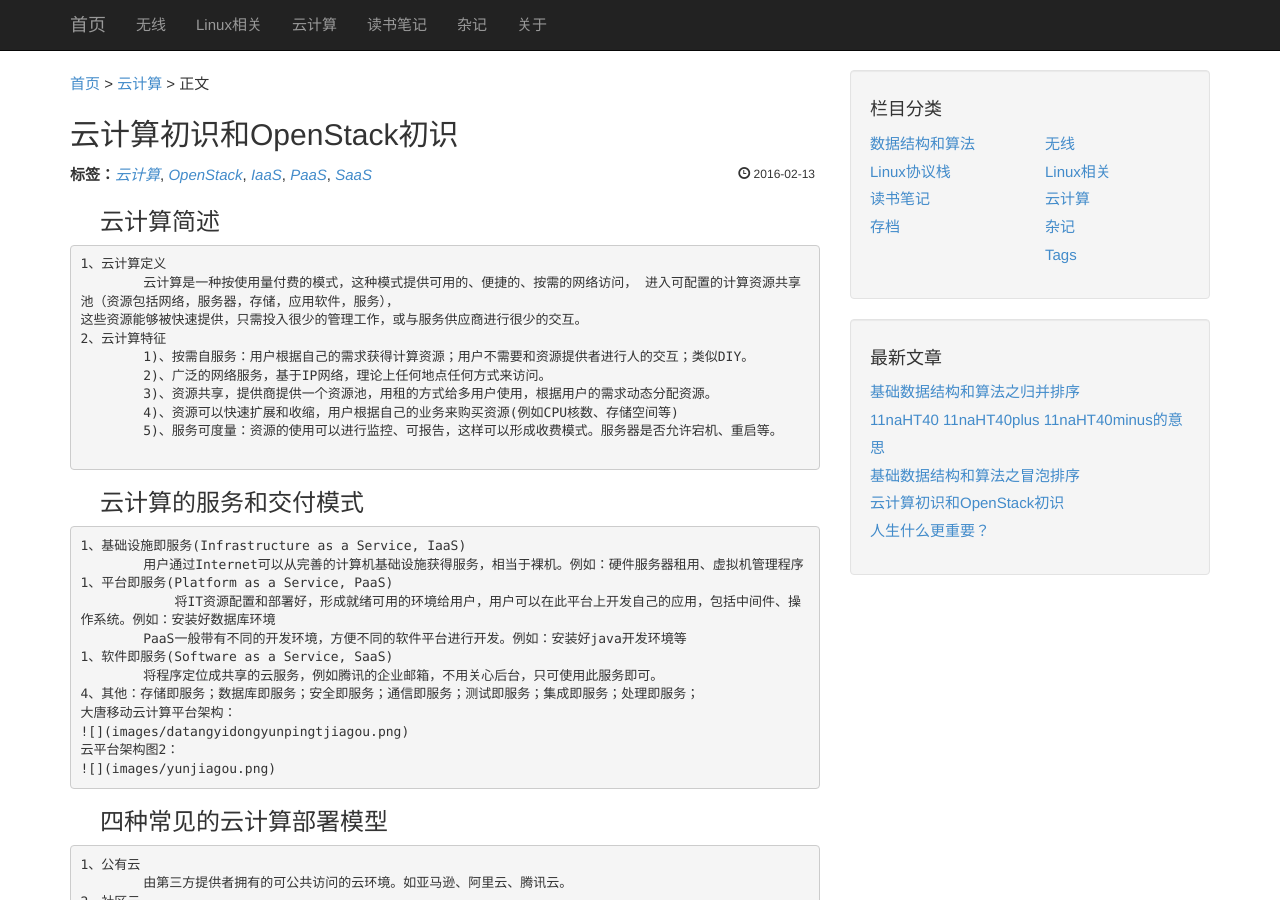
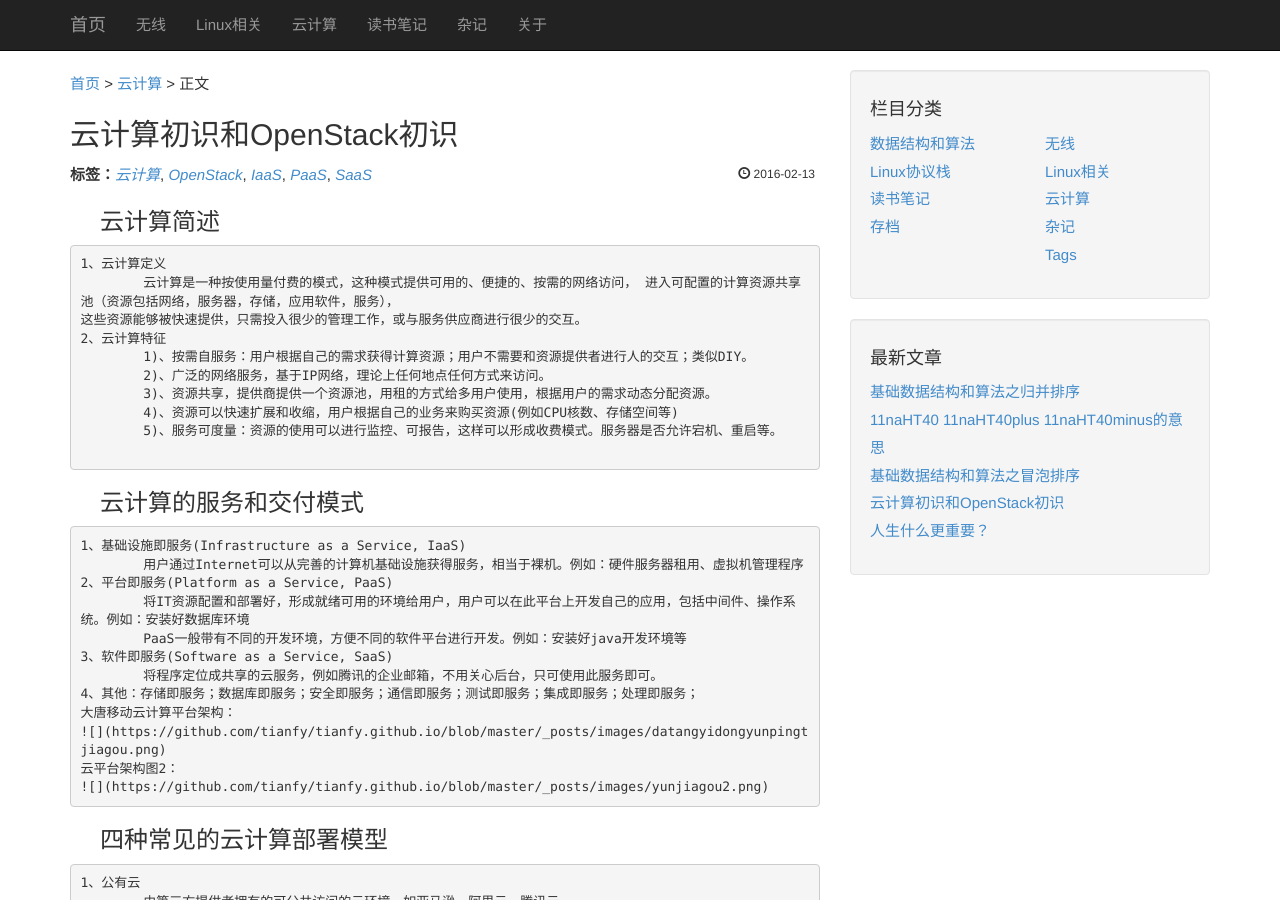
Before and after one commit to tianfy/tianfy.github.io, a Jekyll site: the page built from _posts/2016-02-13-openstack-1.markdown, in a window 1280 px wide and 900 px high. Built offline with Jekyll 4.4.1, drawn with Linux system fonts in a browser that asks for light colours.

Commit message:
add cloud computing

````diff
--- a/_posts/2016-02-13-openstack-1.markdown
+++ b/_posts/2016-02-13-openstack-1.markdown
@@ -22,16 +22,16 @@ tags: [云计算,OpenStack,IaaS,PaaS,SaaS]
 ```
 1、基础设施即服务(Infrastructure as a Service, IaaS)
 	用户通过Internet可以从完善的计算机基础设施获得服务，相当于裸机。例如：硬件服务器租用、虚拟机管理程序
-1、平台即服务(Platform as a Service, PaaS)
-	    将IT资源配置和部署好，形成就绪可用的环境给用户，用户可以在此平台上开发自己的应用，包括中间件、操作系统。例如：安装好数据库环境
+2、平台即服务(Platform as a Service, PaaS)
+	将IT资源配置和部署好，形成就绪可用的环境给用户，用户可以在此平台上开发自己的应用，包括中间件、操作系统。例如：安装好数据库环境
 	PaaS一般带有不同的开发环境，方便不同的软件平台进行开发。例如：安装好java开发环境等
-1、软件即服务(Software as a Service, SaaS)
+3、软件即服务(Software as a Service, SaaS)
 	将程序定位成共享的云服务，例如腾讯的企业邮箱，不用关心后台，只可使用此服务即可。
 4、其他：存储即服务；数据库即服务；安全即服务；通信即服务；测试即服务；集成即服务；处理即服务；
 大唐移动云计算平台架构：
-![](images/datangyidongyunpingtjiagou.png)
+![](https://github.com/tianfy/tianfy.github.io/blob/master/_posts/images/datangyidongyunpingtjiagou.png)
 云平台架构图2：
-![](images/yunjiagou.png)
+![](https://github.com/tianfy/tianfy.github.io/blob/master/_posts/images/yunjiagou2.png)
 ```
 
 ### 四种常见的云计算部署模型
````
